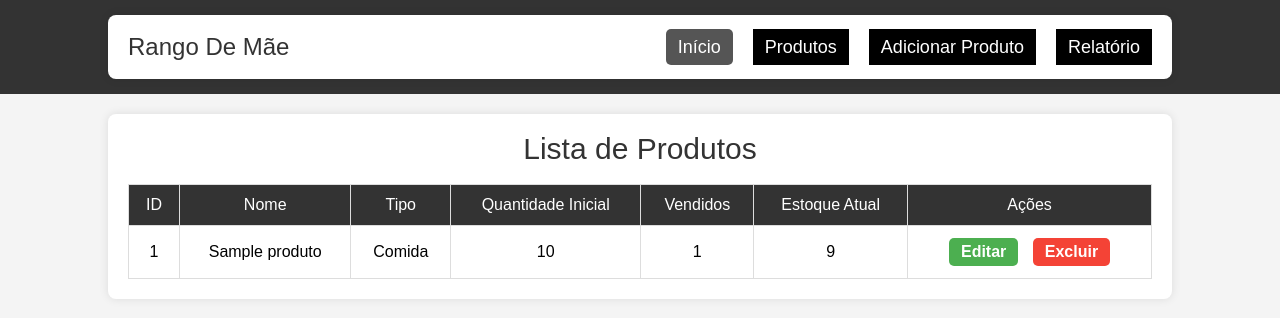
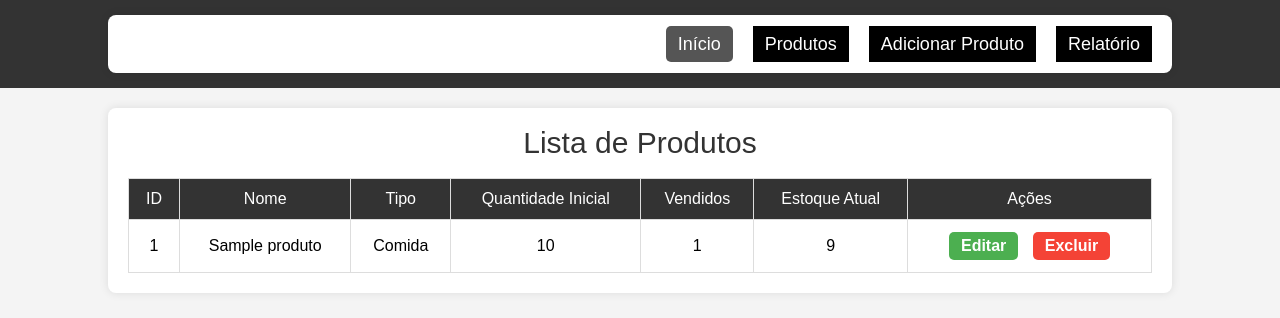
Before and after one commit to Thiago-Pininga/AppRestaurante, a PHP site: page /index.php in a window 1280 px wide. Shown: the top 318 px of the page. Run offline with PHP 8.4, Linux system fonts and the light colour scheme; tables that the repository leaves empty hold one stand-in row (values such as "Sample post").

Commit message:
Ajuste no header

```diff
--- a/header.php
+++ b/header.php
@@ -6,7 +6,7 @@ if (!isset($pagina)) {
 
 <header>
     <div class="container">
-        <h1>Rango De Mãe</h1>
+        <h1></h1>
         <nav>
             <ul>
                 <li><a href="index.php" class="<?= ($pagina == 'Início') ? 'active' : '' ?>">Início</a></li>
```
